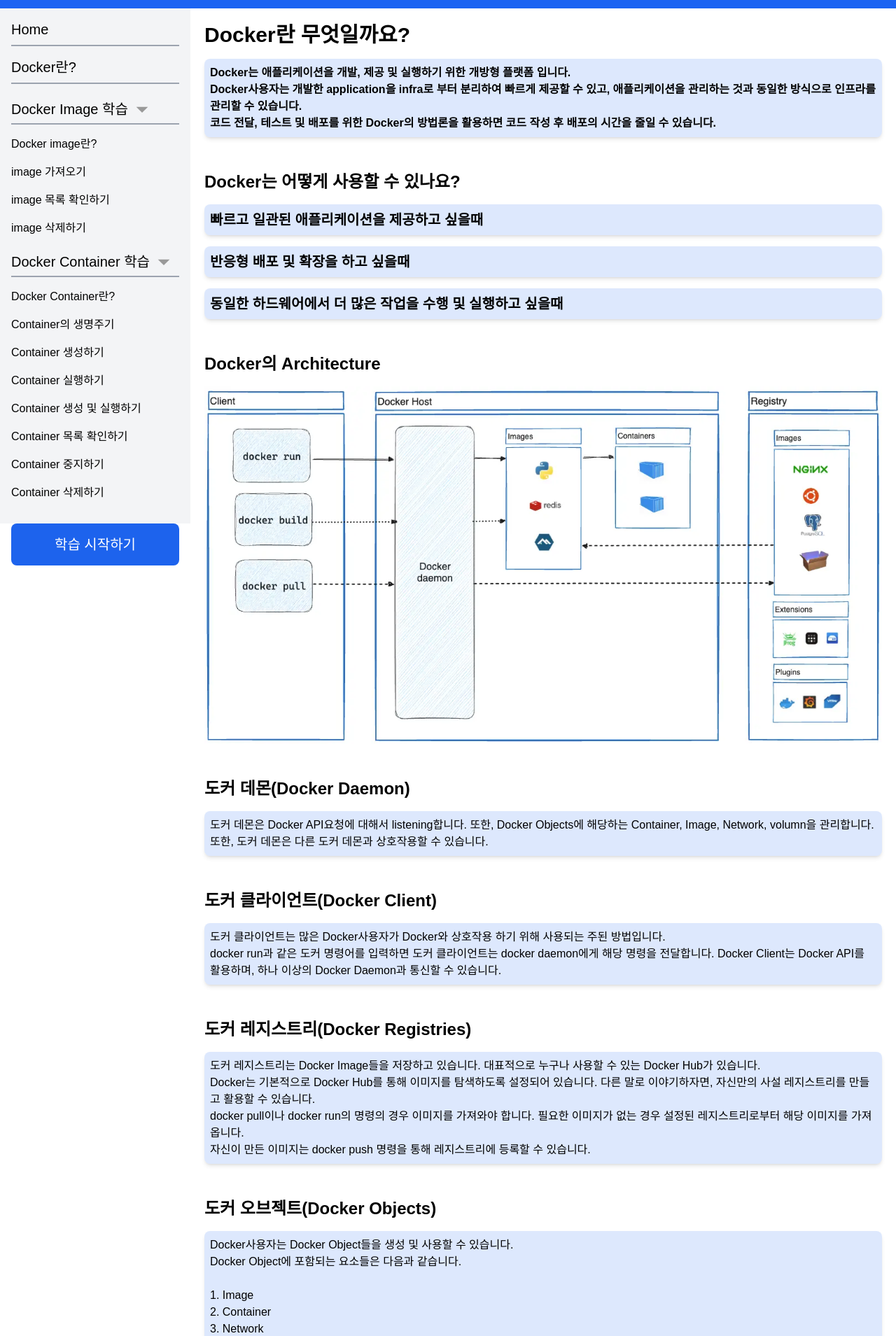
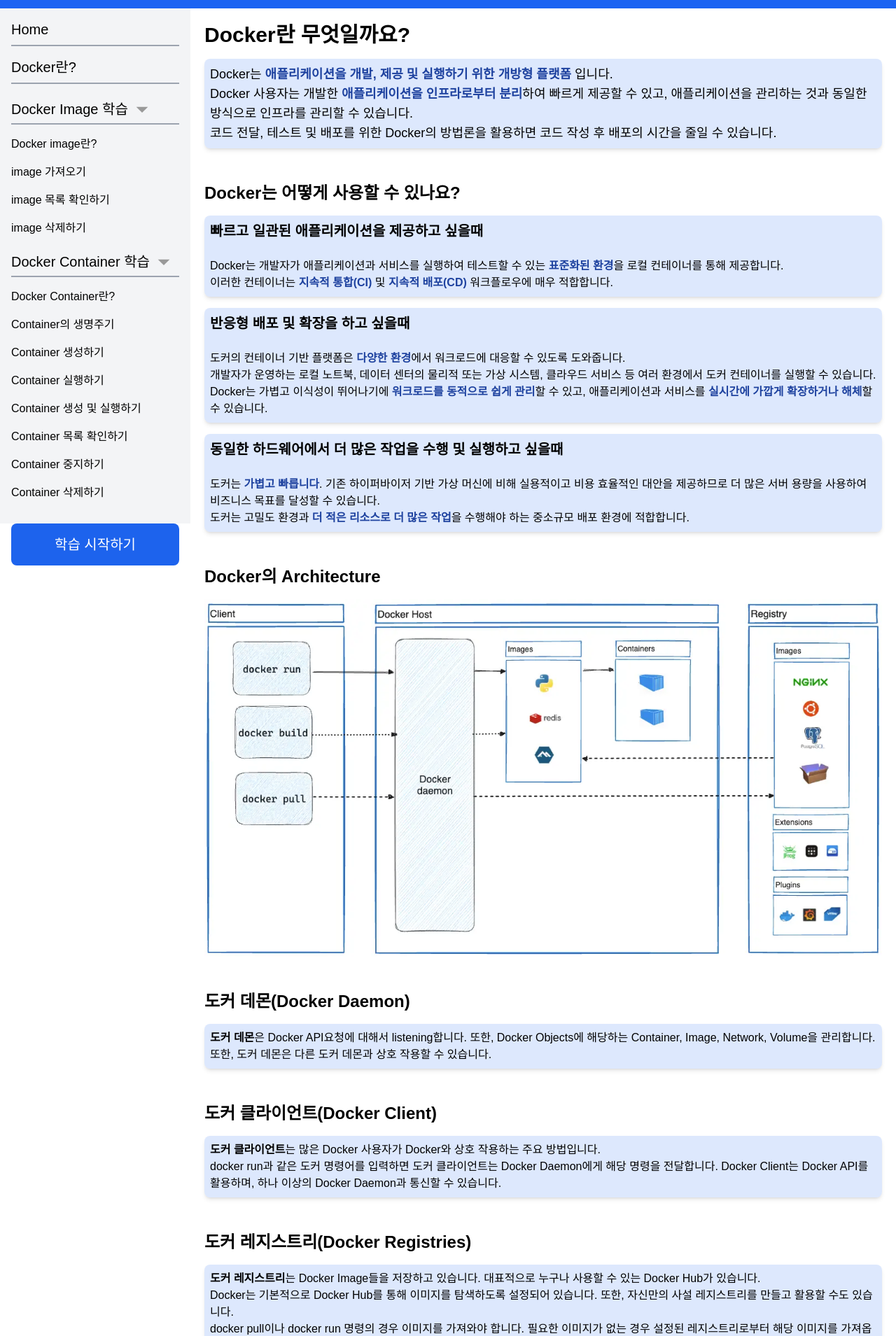
Before and after one commit to kimykstar/web34-LearnDocker, a React (Vite) app in the folder frontend/: page /what-is-docker in a window 1280 px wide. Shown: the part 52-1961 px from the top of the page at 70% size. Built offline with nearby package versions, Linux system fonts and the light colour scheme; no server answers; a web font is replaced by a local one.

Commit message:
feat: Docker란? 정적 페이지 구성하기

```diff
--- a/frontend/src/components/staticpages/DockerPage.tsx
+++ b/frontend/src/components/staticpages/DockerPage.tsx
@@ -9,11 +9,19 @@ const WhatIsDockerPage = () => {
                 className='bg-Moby-Blue mt-4 bg-opacity-15 rounded-lg shadow-md p-2'
                 data-aos='zoom-in'
             >
-                <p className='text-black font-bold'>
-                    Docker는 애플리케이션을 개발, 제공 및 실행하기 위한 개방형 플랫폼 입니다.
+                <p className='text-lg'>
+                    Docker는{' '}
+                    <span className='font-bold text-blue-800'>
+                        애플리케이션을 개발, 제공 및 실행하기 위한 개방형 플랫폼
+                    </span>{' '}
+                    입니다.
                     <br />
-                    Docker사용자는 개발한 application을 infra로 부터 분리하여 빠르게 제공할 수 있고,
-                    애플리케이션을 관리하는 것과 동일한 방식으로 인프라를 관리할 수 있습니다.
+                    Docker 사용자는 개발한{' '}
+                    <span className='font-bold text-blue-800'>
+                        애플리케이션을 인프라로부터 분리
+                    </span>
+                    하여 빠르게 제공할 수 있고, 애플리케이션을 관리하는 것과 동일한 방식으로
+                    인프라를 관리할 수 있습니다.
                     <br />
                     코드 전달, 테스트 및 배포를 위한 Docker의 방법론을 활용하면 코드 작성 후 배포의
                     시간을 줄일 수 있습니다.
@@ -28,12 +36,38 @@ const WhatIsDockerPage = () => {
                 data-aos='zoom-in'
             >
                 <h3 className='text-xl font-bold'>빠르고 일관된 애플리케이션을 제공하고 싶을때</h3>
+                <p>
+                    <br />
+                    Docker는 개발자가 애플리케이션과 서비스를 실행하여 테스트할 수 있는{' '}
+                    <span className='font-bold text-blue-800'>표준화된 환경</span>을 로컬 컨테이너를
+                    통해 제공합니다.
+                    <br />
+                    이러한 컨테이너는{' '}
+                    <span className='font-bold text-blue-800'>지속적 통합(CI)</span> 및{' '}
+                    <span className='font-bold text-blue-800'>지속적 배포(CD)</span> 워크플로우에
+                    매우 적합합니다.
+                </p>
             </div>
             <div
                 className='flex-auto bg-Moby-Blue mt-4 bg-opacity-15 rounded-lg shadow-md p-2'
                 data-aos='zoom-in'
             >
                 <h3 className='text-xl font-bold'>반응형 배포 및 확장을 하고 싶을때</h3>
+                <p>
+                    <br />
+                    도커의 컨테이너 기반 플랫폼은{' '}
+                    <span className='font-bold text-blue-800'>다양한 환경</span>에서 워크로드에
+                    대응할 수 있도록 도와줍니다.
+                    <br />
+                    개발자가 운영하는 로컬 노트북, 데이터 센터의 물리적 또는 가상 시스템, 클라우드
+                    서비스 등 여러 환경에서 도커 컨테이너를 실행할 수 있습니다.
+                    <br />
+                    Docker는 가볍고 이식성이 뛰어나기에{' '}
+                    <span className='font-bold text-blue-800'>워크로드를 동적으로 쉽게 관리</span>할
+                    수 있고, 애플리케이션과 서비스를{' '}
+                    <span className='font-bold text-blue-800'>실시간에 가깝게 확장하거나 해체</span>
+                    할 수 있습니다.
+                </p>
             </div>
             <div
                 className='flex-auto bg-Moby-Blue mt-4 bg-opacity-15 rounded-lg shadow-md p-2'
@@ -42,6 +76,16 @@ const WhatIsDockerPage = () => {
                 <h3 className='text-xl font-bold'>
                     동일한 하드웨어에서 더 많은 작업을 수행 및 실행하고 싶을때
                 </h3>
+                <p>
+                    <br />
+                    도커는 <span className='font-bold text-blue-800'>가볍고 빠릅니다</span>. 기존
+                    하이퍼바이저 기반 가상 머신에 비해 실용적이고 비용 효율적인 대안을 제공하므로 더
+                    많은 서버 용량을 사용하여 비즈니스 목표를 달성할 수 있습니다.
+                    <br />
+                    도커는 고밀도 환경과{' '}
+                    <span className='font-bold text-blue-800'>더 적은 리소스로 더 많은 작업</span>을
+                    수행해야 하는 중소규모 배포 환경에 적합합니다.
+                </p>
             </div>
 
             <h2 className='text-2xl font-bold mt-12' data-aos='zoom-in'>
@@ -55,10 +99,11 @@ const WhatIsDockerPage = () => {
                 data-aos='zoom-in'
             >
                 <p>
-                    도커 데몬은 Docker API요청에 대해서 listening합니다. 또한, Docker Objects에
-                    해당하는 Container, Image, Network, volumn을 관리합니다.
+                    <span className='font-bold'>도커 데몬</span>은 Docker API요청에 대해서
+                    listening합니다. 또한, Docker Objects에 해당하는 Container, Image, Network,
+                    Volume을 관리합니다.
                     <br />
-                    또한, 도커 데몬은 다른 도커 데몬과 상호작용할 수 있습니다.
+                    또한, 도커 데몬은 다른 도커 데몬과 상호 작용할 수 있습니다.
                 </p>
             </div>
             <h3 className='text-2xl font-bold mt-12'>도커 클라이언트(Docker Client)</h3>
@@ -67,10 +112,10 @@ const WhatIsDockerPage = () => {
                 data-aos='zoom-in'
             >
                 <p>
-                    도커 클라이언트는 많은 Docker사용자가 Docker와 상호작용 하기 위해 사용되는 주된
-                    방법입니다.
+                    <span className='font-bold'>도커 클라이언트</span>는 많은 Docker 사용자가
+                    Docker와 상호 작용하는 주요 방법입니다.
                     <br />
-                    docker run과 같은 도커 명령어를 입력하면 도커 클라이언트는 docker daemon에게
+                    docker run과 같은 도커 명령어를 입력하면 도커 클라이언트는 Docker Daemon에게
                     해당 명령을 전달합니다. Docker Client는 Docker API를 활용하며, 하나 이상의
                     Docker Daemon과 통신할 수 있습니다.
                 </p>
@@ -82,13 +127,14 @@ const WhatIsDockerPage = () => {
                 data-aos='zoom-in'
             >
                 <p>
-                    도커 레지스트리는 Docker Image들을 저장하고 있습니다. 대표적으로 누구나 사용할
-                    수 있는 Docker Hub가 있습니다. <br />
+                    <span className='font-bold'>도커 레지스트리</span>는 Docker Image들을 저장하고
+                    있습니다. 대표적으로 누구나 사용할 수 있는 Docker Hub가 있습니다.
+                    <br />
                     Docker는 기본적으로 Docker Hub를 통해 이미지를 탐색하도록 설정되어 있습니다.
-                    다른 말로 이야기하자면, 자신만의 사설 레지스트리를 만들고 활용할 수 있습니다.
+                    또한, 자신만의 사설 레지스트리를 만들고 활용할 수도 있습니다.
                     <br />
-                    docker pull이나 docker run의 명령의 경우 이미지를 가져와야 합니다. 필요한
-                    이미지가 없는 경우 설정된 레지스트리로부터 해당 이미지를 가져옵니다.
+                    docker pull이나 docker run 명령의 경우 이미지를 가져와야 합니다. 필요한 이미지가
+                    없는 경우 설정된 레지스트리로부터 해당 이미지를 가져옵니다.
                     <br />
                     자신이 만든 이미지는 docker push 명령을 통해 레지스트리에 등록할 수 있습니다.
                 </p>
@@ -100,7 +146,7 @@ const WhatIsDockerPage = () => {
                 data-aos='zoom-in'
             >
                 <p>
-                    Docker사용자는 Docker Object들을 생성 및 사용할 수 있습니다. <br />
+                    Docker 사용자는 Docker Object들을 생성 및 사용할 수 있습니다. <br />
                     Docker Object에 포함되는 요소들은 다음과 같습니다.
                     <br />
                     <br />
@@ -112,8 +158,9 @@ const WhatIsDockerPage = () => {
                     <br />
                     4. Volume
                     <br />
-                    5. plugins <br />
-                    6. 기타 등등
+                    5. Plugins
+                    <br />
+                    ... and more!
                 </p>
             </div>
         </>
```
